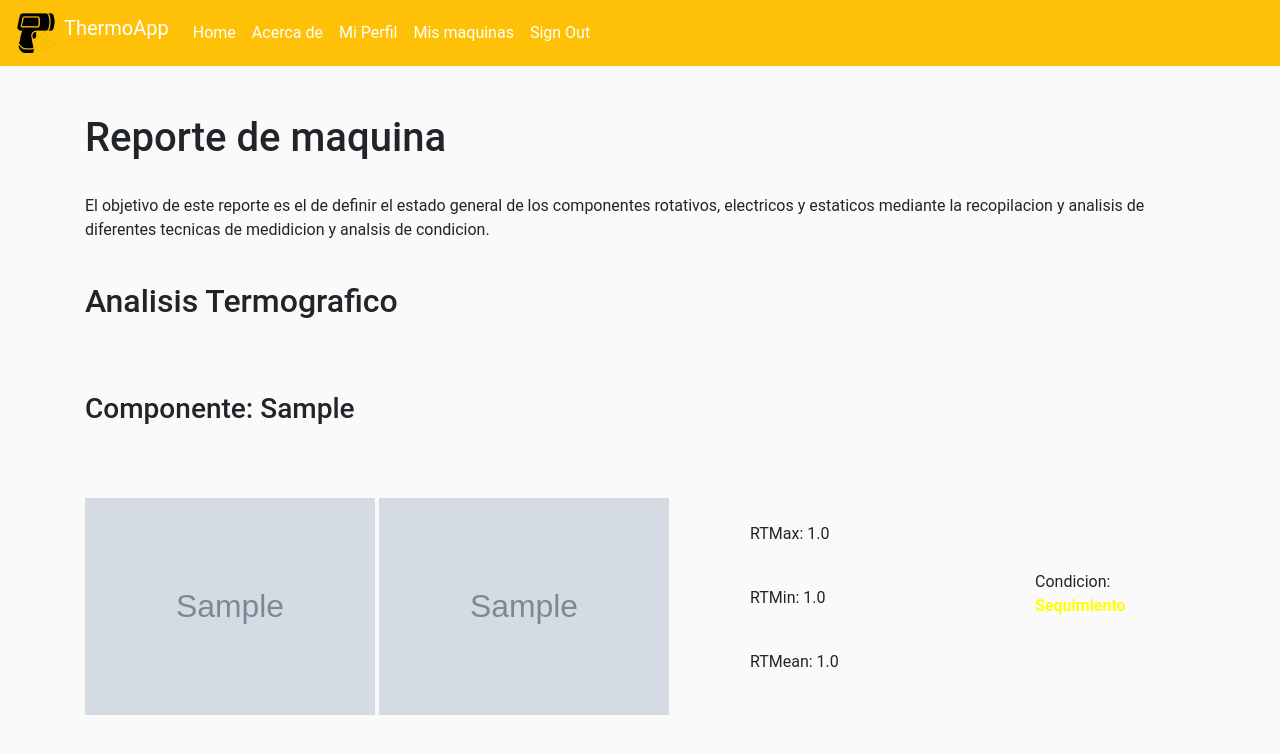
After one commit to p1gm1/MaintenaceAid, a Django app: a page that uses thermoapp/templates/reports/create_report.html in a window 1280 px wide. The commit adds this page. Shown: the top 754 px of the page. Run offline with Django 3.2, Linux system fonts and the light colour scheme; a user stored in the database is signed in; tables that the repository leaves empty hold one stand-in row (values such as "Sample post"); grey boxes marked "Sample" are stand-in pictures; some libraries are stand-ins or nearby versions.

Commit message:
Termography report

```diff
--- a/thermoapp/reports/admin.py
+++ b/thermoapp/reports/admin.py
@@ -1,8 +1,7 @@
 from django.contrib import admin
 
-from thermoapp.reports.models import Component, ThermoPhoto, ContentPhoto
+from thermoapp.reports.models import Component, BasePhoto
 
 #This register allows to see the models in Django DB admin
 admin.site.register(Component)
-admin.site.register(ThermoPhoto)
-admin.site.register(ContentPhoto)
+admin.site.register(BasePhoto)
--- a/thermoapp/reports/models.py
+++ b/thermoapp/reports/models.py
@@ -26,14 +26,10 @@ class BasePhoto(models.Model):
 	is_valid = models.BooleanField(default=False)
 	is_active = models.BooleanField(default=True)
 	report = models.ForeignKey(Component, on_delete=models.CASCADE, blank=True, null=True)
-
-	class Meta:
-		"""Meta options."""
-		abstract = True
-
-#Model ThermoPhoto
-class ThermoPhoto(BasePhoto):
-	picture = models.ImageField(upload_to='reports/pictures/thermo_photo/',
+	thermo_picture = models.ImageField(upload_to='reports/pictures/thermo_photo/',
+								blank=True,
+								null=True)
+	content_picture = models.ImageField(upload_to='reports/pictures/content_photo/',
 								blank=True,
 								null=True)
 	RTMax = models.FloatField(blank=True, null=True)
@@ -42,12 +38,3 @@ class ThermoPhoto(BasePhoto):
 
 	def __str__(self):
 		return'{}-{}'.format(self.report.id,self.id)
-
-#Model ContentPhoto
-class ContentPhoto(BasePhoto):
-	picture = models.ImageField(upload_to='reports/pictures/content_photo/',
-								blank=True,
-								null=True)
-
-	def __str__(self):
-		return'{}-{}'.format(self.report.id,self.id)
--- a/thermoapp/reports/object_detection.py
+++ b/thermoapp/reports/object_detection.py
@@ -17,13 +17,13 @@ from thermoapp.reports.ml import *
 def temp_and_ocr(thermo_photo):
     """Validate content of thermo photo"""
 
-    thermo = settings.MEDIA_ROOT + str(Path(thermo_photo.picture.url[6:]).parent)
+    thermo = settings.MEDIA_ROOT + str(Path(thermo_photo.thermo_picture.url[6:]).parent)
     temp = []
 
     res = calculate_temp_bbox(thermo)
 
     for i in range(len(res)):
-        probe_img = cv2.imread(settings.MEDIA_ROOT + str(Path(thermo_photo.picture.url[6:])))
+        probe_img = cv2.imread(settings.MEDIA_ROOT + str(Path(thermo_photo.thermo_picture.url[6:])))
         probe_img = probe_img[res[i]['y1']:res[i]['y2'],
                                   res[i]['x1']:res[i]['x2']]
 
--- a/thermoapp/reports/urls.py
+++ b/thermoapp/reports/urls.py
@@ -3,13 +3,15 @@ from django.urls import path
 
 # Views
 from thermoapp.reports.views import (
-    create_report_view,
-    list_report_view,
-    add_termography_view
+    create_component_view,
+    list_component_view,
+    add_termography_view,
+    report_view,
     )
 
 urlpatterns = [
-    path('create_component/', view=create_report_view, name="create_component"),
-    path('<tag_model>/list_component/', view=list_report_view, name="list_component"),
-    path('<pk>/add_termography/', view=add_termography_view, name="add_termography")
+    path('create_component/', view=create_component_view, name="create_component"),
+    path('<tag_model>/list_component/', view=list_component_view, name="list_component"),
+    path('<pk>/add_termography/', view=add_termography_view, name="add_termography"),
+    path('<tag_model>/report/', view=report_view, name="create_report"),
 ]
--- a/thermoapp/reports/views.py
+++ b/thermoapp/reports/views.py
@@ -3,10 +3,9 @@ from django.urls import reverse
 from django.contrib.auth.mixins import LoginRequiredMixin
 from django.views.generic.edit import CreateView, FormView
 from django.views.generic.list import ListView
-from django.views.generic.detail import BaseDetailView
 
 # Models
-from thermoapp.reports.models import Component, ContentPhoto, ThermoPhoto
+from thermoapp.reports.models import Component, BasePhoto
 from thermoapp.machines.models import Machine
 
 # Forms
@@ -34,7 +33,7 @@ class ComponentCreateView(LoginRequiredMixin, CreateView):
     def get_success_url(self):
         return reverse("machines:list_machines")
 
-create_report_view = ComponentCreateView.as_view()
+create_component_view = ComponentCreateView.as_view()
 
 
 class ComponentListView(LoginRequiredMixin, ListView):
@@ -48,7 +47,7 @@ class ComponentListView(LoginRequiredMixin, ListView):
                                             machine=Machine.objects.get(tag_model=self.kwargs['tag_model']))
         return queryset
 
-list_report_view = ComponentListView.as_view()
+list_component_view = ComponentListView.as_view()
 
 
 class AddTermographyView(LoginRequiredMixin, FormView):
@@ -78,3 +77,24 @@ class AddTermographyView(LoginRequiredMixin, FormView):
         return reverse("reports:list_component", kwargs={'tag_model': tag_model})
 
 add_termography_view = AddTermographyView.as_view()
+
+
+class ReportView(LoginRequiredMixin, ListView):
+    """Make a report of the added,
+    thermography
+    """
+
+    model = BasePhoto
+    template_name = "reports/create_report.html"
+
+    def get_queryset(self):
+        queryset = []
+        q = Component.objects.filter(user=self.request.user,
+                                     machine=Machine.objects.get(tag_model=self.kwargs['tag_model']))
+
+        for c in q:
+            queryset.append(BasePhoto.objects.filter(report=c))
+
+        return queryset
+
+report_view = ReportView.as_view()
--- /dev/null
+++ b/thermoapp/templates/reports/create_report.html
@@ -0,0 +1,77 @@
+{% extends "base.html" %}
+
+{% block title %}Thermoapp: Reporte{% endblock %}
+
+{% block content %}
+
+<div class="container" style="margin-top: 3em;">
+    <div class="row">
+        <div class="col-sm-12">
+            <h1>Reporte de maquina</h1>
+            <br>
+            <p>El objetivo de este reporte es el de definir el estado general de
+            los componentes rotativos, electricos y estaticos mediante la recopilacion
+            y analisis de diferentes tecnicas de medidicion y analsis de condicion.
+            </p>
+        </div>
+    </div>
+    <div class="row">
+        <div class="col-sm-12">
+            <br>
+            <h2>Analisis Termografico</h2>
+        </div>
+    </div>
+</div>
+
+{% for objects in object_list %}
+    <div class="container" style="margin-top: 4em;">
+        <div class="row">
+            <div class="col-sm-7">
+                <h3>Componente: {{ objects.first.report.component }}</h3>
+            </div>
+        </div>
+    </div>
+    {% for object in objects %}
+        <div class="container mb-5" style="margin-top: 4em;">
+            <div class="row">
+                <div class="col-sm-7">
+                    <img src="{{ object.thermo_picture.url }}"
+                        width="290px">
+                    <img src="{{ object.content_picture.url }}"
+                        width="290px">
+                </div>
+                <div class="col-sm-3">
+                    <br>
+                    <p>RTMax: {{ object.RTMax }}</p>
+                    <br>
+                    <p>RTMin: {{ object.RTMin }}</p>
+                    <br>
+                    <p>RTMean: {{ object.RTMean }}</p>
+                </div>
+                {% if object.report.t_max == object.RTMax %}
+                <div class="col-sm-2">
+                    <br>
+                    <br>
+                    <br>
+                    <p>Condicion: <strong style="color:yellow;">Sequimiento</strong></p>
+                </div>
+                {% elif object.report.t_max < object.RTMax %}
+                <div class="col-sm-2">
+                    <br>
+                    <br>
+                    <br>
+                    <p>Condicion: <strong style="color:red;">Alarma</strong></p>
+                </div>
+                {% else %}
+                <div class="col-sm-2">
+                    <br>
+                    <br>
+                    <br>
+                    <p>Condicion: <strong style="color:green;">Normal</strong></p>
+                </div>
+                {% endif %}
+            </div>
+        </div>
+    {% endfor %}
+{% endfor %}
+{% endblock %}
```
Also changed, not shown: thermoapp/reports/forms.py (+5 -8 lines), thermoapp/templates/reports/list_component.html (+7 -0 lines).
